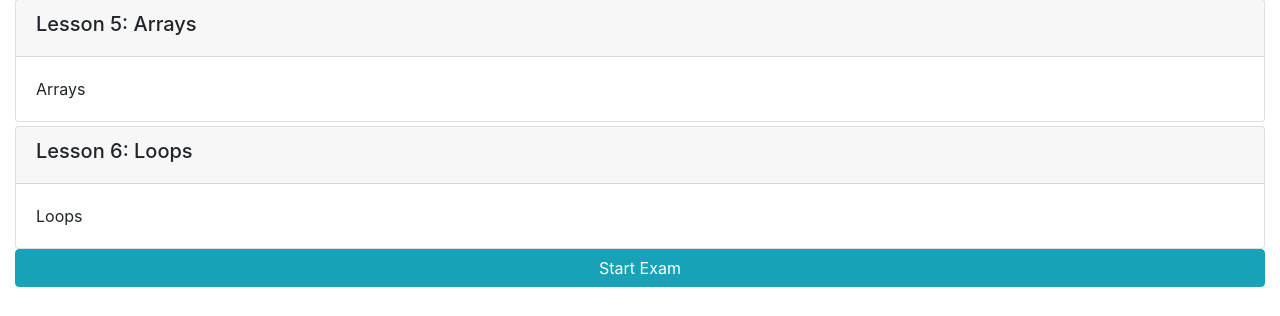
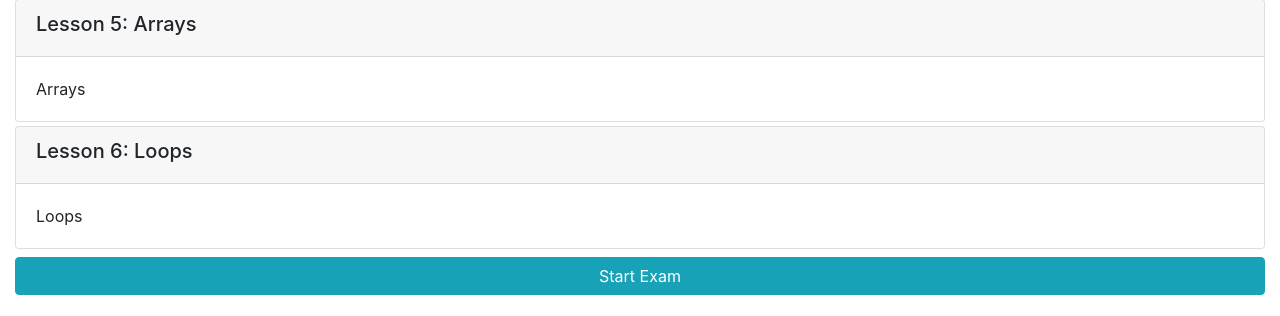
Before and after one commit to iffijarral/Django-admin, a Django app: template onlinecourse/templates/onlinecourse/course_detail_bootstrap.html in a window 1280 px wide. Shown: the part 484-800 px from the top of the page. Run offline with Django 3.2, Linux system fonts and the light colour scheme; the template is opened without the code that fills it: values that come from a table or form of the project are taken from there, others are empty; a user stored in the database is signed in; data comes from the database, SQL or seed files in the repository; both versions use the stored data as it was after the commit; parts of the project's set-up code (start-up, migrations or seed data) failed here and were passed over; some libraries are stand-ins or nearby versions.

Commit message:
first task complete

```diff
--- a/onlinecourse/templates/onlinecourse/course_detail_bootstrap.html
+++ b/onlinecourse/templates/onlinecourse/course_detail_bootstrap.html
@@ -78,7 +78,7 @@
             <!-- A choice submission form example -->
             {% if user.is_authenticated %}
 
-            <button type="button" class="btn btn-block btn-info" data-toggle="collapse" data-target="#demo">Start Exam</button>
+            <button type="button" class="btn btn-block btn-info mt-2 mb-3" data-toggle="collapse" data-target="#demo">Start Exam</button>
             <div id="demo" class="collapse">
                 <form id="questionform" action="{% url 'onlinecourse:submit' course.id %}" method="post">
                     {% for question in course.question_set.all %}
@@ -98,7 +98,7 @@
                                 </div>
                             </div>
                         {% endfor %}
-                        <input class="btn btn-success btn-block" type="submit" value="Submit">
+                        <input class="btn btn-success btn-block mt-2 mb-3" type="submit" value="Submit">
                 </form>
             </div>
             {% endif %}
```
Also changed, not shown: onlinecourse/templates/onlinecourse/exam_result_bootstrap.html (+20 -1 lines), db.sqlite3.
